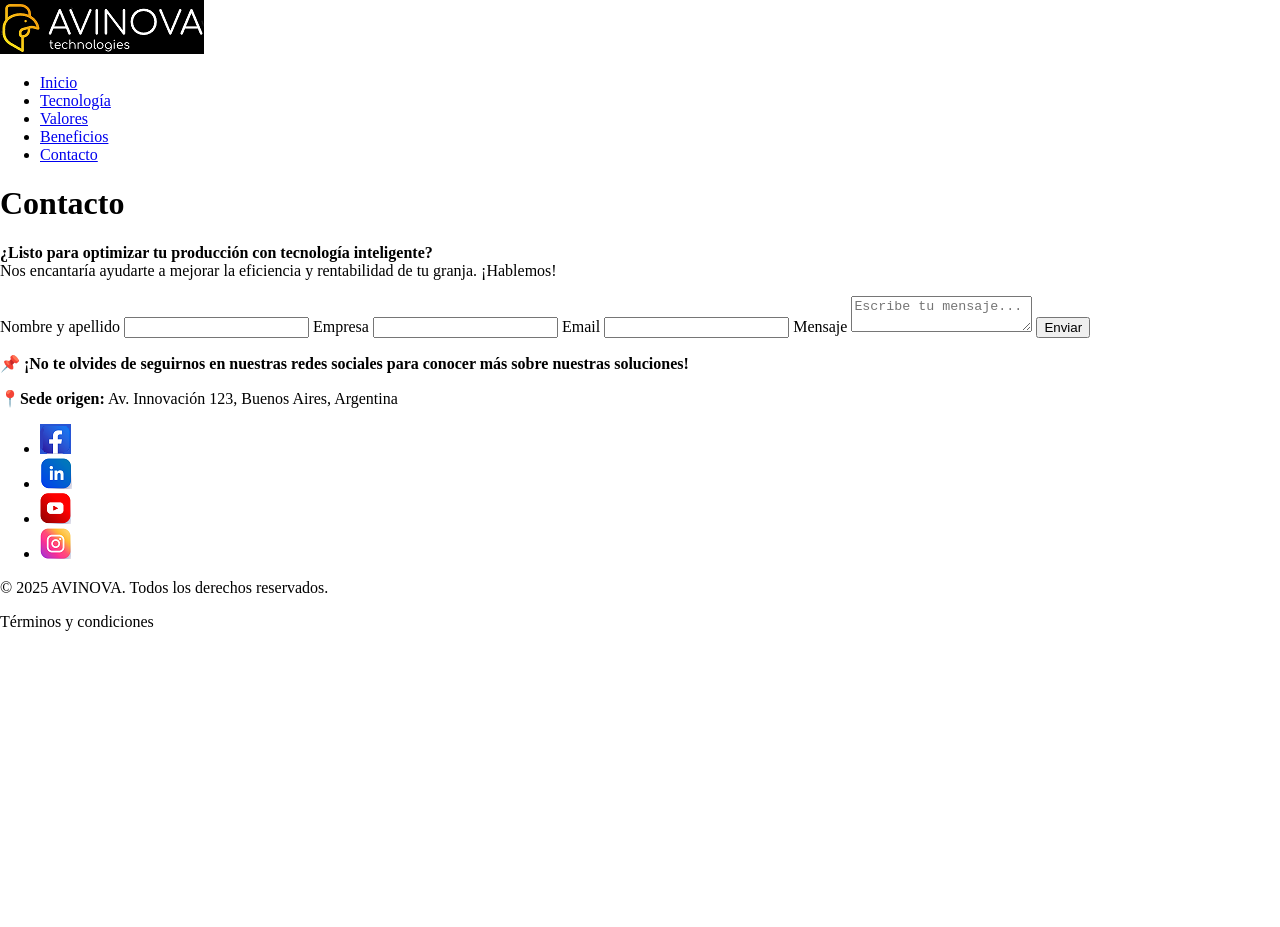
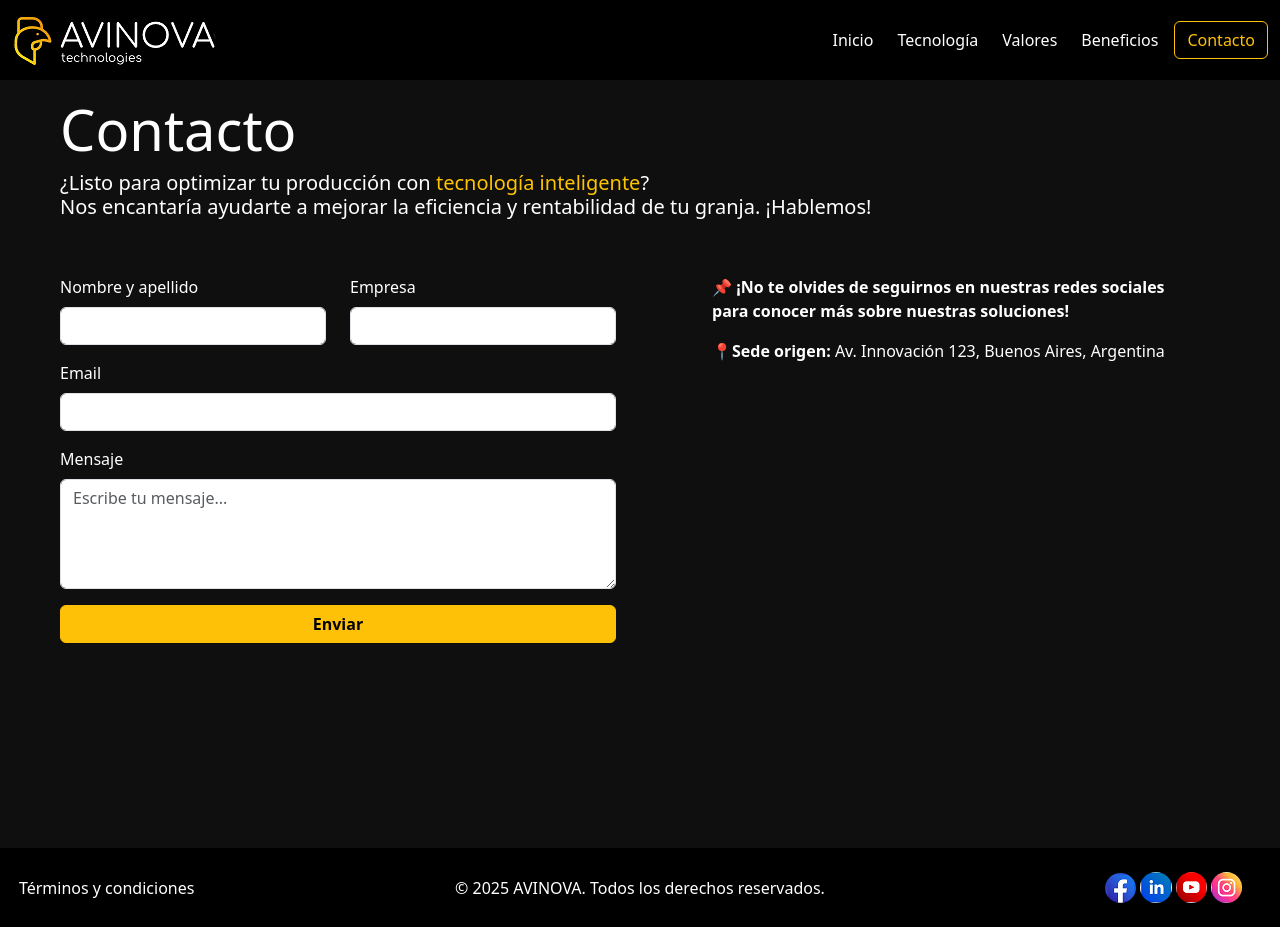
Before and after one commit to gonzalosilveyra/Avinova, a plain HTML site: page pages/contacto.html in a window 1280 px wide. Before the commit the page ends 800 px from the top, so only its background shows below. Drawn offline with nearby package versions, Linux system fonts and the light colour scheme.

Commit message:
Creación de contacto.html, corrección en la barra de navegación

```diff
--- a/css/styles.css
+++ b/css/styles.css
@@ -4,20 +4,19 @@ html, body {
   }
 
 
-.tecnologia, .valores, .beneficios {
+.inicio, .tecnologia, .valores, .beneficios, .contacto {
     background-color: #0f0f0f;
 }
 
 .logo-red-social {
     border-radius: 100%;
-    object-fit: cover; /* Ajusta la imagen sin deformarla */
+    object-fit: cover;
     background-color: black;
 }
 
 
 .inicio {
     padding: 0px 50px;
-
     background-image: url('../media/fondo-inicio.png');
     background-size:cover;
     background-position: center;
@@ -46,7 +45,7 @@ html, body {
     color: gold !important;
 }
 
-.tecnologia h1, .valores h1, .beneficios h1 {
+.tecnologia h1, .valores h1, .beneficios h1, .contacto h1 {
     font-size: 7vh;
 }
 
--- a/pages/contacto.html
+++ b/pages/contacto.html
@@ -3,6 +3,7 @@
 <head>
     <meta charset="UTF-8">
     <meta name="viewport" content="width=device-width, initial-scale=1.0">
+    <link href="https://cdn.jsdelivr.net/npm/bootstrap@5.3.3/dist/css/bootstrap.min.css" rel="stylesheet" integrity="sha384-QWTKZyjpPEjISv5WaRU9OFeRpok6YctnYmDr5pNlyT2bRjXh0JMhjY6hW+ALEwIH" crossorigin="anonymous">
     <link rel="preconnect" href="https://fonts.googleapis.com">
     <link rel="preconnect" href="https://fonts.gstatic.com" crossorigin>
     <link href="https://fonts.googleapis.com/css2?family=Inter+Tight:ital,wght@0,100..900;1,100..900&family=Inter:ital,opsz,wght@0,14..32,100..900;1,14..32,100..900&family=Open+Sans:ital,wght@0,300..800;1,300..800&display=swap" rel="stylesheet">
@@ -10,65 +11,86 @@
     <title>Avinova - Contacto</title>
 </head>
 <body>
+
     <header>
-        <nav>
-            <img src="../media/Avinova.png">
-            <ul>
-                <li><a href="../index.html">Inicio</a></li>
-                <li><a href="tecnologia.html">Tecnología</a></li>
-                <li><a href="valores.html">Valores</a></li>
-                <li><a href="beneficios.html">Beneficios</a></li>
-                <li><a href="contacto.html">Contacto</a></li>
-            </ul>
+        <nav class="navbar navbar-expand-lg bg-black d-flex align-items-center fixed-top">
+          <div class="container-fluid ">
+              <a class="navbar-brand" href="../index.html"><img src="../media/Avinova.png" class="img-fluid" alt="Logo"></a>
+            <button class="navbar-toggler bg-warning" type="button" data-bs-toggle="collapse" data-bs-target="#navbarNavAltMarkup" aria-controls="navbarNavAltMarkup" aria-expanded="false" aria-label="Toggle navigation">
+              <span class="navbar-toggler-icon"></span>
+            </button>
+            <div class="collapse navbar-collapse justify-content-end" id="navbarNavAltMarkup">
+              <div class="navbar-nav align-items-center gap-2">
+                <a class="nav-link text-white" href="../index.html">Inicio</a>
+                <a class="nav-link text-white" href="tecnologia.html">Tecnología</a>
+                <a class="nav-link text-white" href="valores.html">Valores</a>
+                <a class="nav-link text-white" href="beneficios.html">Beneficios</a>
+                <a class="btn btn-outline-warning" href="contacto.html" role="button">Contacto</a>
+              </div>
+            </div>
+          </div>
         </nav>
     </header>
-    <main>
-        <div>
+
+    <main class="min-vh-100 py-5 px-5 text-white contacto mt-5">
+        <div class="container-fluid">
             <h1>Contacto</h1>
-            <p><strong>¿Listo para optimizar tu producción con tecnología inteligente?</strong><br>
-                Nos encantaría ayudarte a mejorar la eficiencia y rentabilidad de tu granja. ¡Hablemos!</p>
+            <h5>¿Listo para optimizar tu producción con <span class="texto-dorado">tecnología inteligente</span>? <br/>
+            Nos encantaría ayudarte a mejorar la eficiencia y rentabilidad de tu granja. ¡Hablemos!</h5>
+            <div class="row g-5 mt-1">
+                <div class="col-md-6">
+                    <form>
+                        <div class="row">
+                        <div class="col-md-6 mb-3">
+                            <label for="nombreyap" class="form-label">Nombre y apellido</label>
+                            <input type="text" class="form-control" id="nombreyap">
+                        </div>
+                        <div class="col-md-6 mb-3">
+                            <label for="empresa" class="form-label">Empresa</label>
+                            <input type="text" class="form-control" id="empresa">
+                        </div>
+                        <div class="col-12 mb-3">
+                            <label for="email" class="form-label">Email</label>
+                            <input type="email" class="form-control" id="email">
+                        </div>
+                        <div class="col-12 mb-3">
+                            <label for="mensaje" class="form-label">Mensaje</label>
+                            <textarea class="form-control" id="mensaje" rows="4" placeholder="Escribe tu mensaje..."></textarea>
+                        </div>
+                        <div class="col-12 mb-3">
+                            <button type="submit" class="btn btn-warning text-black w-100 fw-semibold">Enviar</button>
+                        </div>
+                        </div>
+                    </form>
+                </div>
+                <div class="col-md-6">
+                    <div class="px-md-5 px-2">
+                        <p>📌 <strong>¡No te olvides de seguirnos en nuestras redes sociales para conocer más sobre nuestras soluciones!</strong></p>
+                        <p>📍<strong>Sede origen:</strong> Av. Innovación 123, Buenos Aires, Argentina</p>
+                    </div>
+                </div>
+            </div>
         </div>
+    </main>
 
-        <div>
-            <form action="/submit" method="post">
-                <label for="nombreyap">Nombre y apellido</label>
-                <input type="text" id="nombreyap" name="nombreyap">
-
-                <label for="empresa">Empresa</label>
-                <input type="text" id="empresa" name="empresa">
-
-                <label for="email">Email</label>
-                <input type="email" id="email" name="email">
-
-                <label for="message">Mensaje</label>
-                <textarea id="message" name="message" placeholder="Escribe tu mensaje..."></textarea>
-
-                <input type="submit" value="Enviar">
-            </form>
+    <footer class="bg-black text-white py-4">
+        <div class="container-fluid">
+            <div class="row align-items-center d-flex text-center">
+                <div class="col-12 col-md-2">
+                    <a href="#" class="text-white text-decoration-none">Términos y condiciones</a>
+                </div>
+                <div class="col-12 col-md-8">
+                    <p class="mb-0">&copy; 2025 AVINOVA. Todos los derechos reservados.</p>
+                </div>
+                <div class="col-12 col-md-2">
+                    <a href="https://www.facebook.com" target="_blank"><img class="logo-red-social" src="../media/fb_logo.png" alt="Facebook"></a>
+                    <a href="https://www.linkedin.com" target="_blank"><img class="logo-red-social" src="../media/lkdn_logo.png" alt="LinkedIn"></a>
+                    <a href="https://www.youtube.com" target="_blank"><img class="logo-red-social" src="../media/yt_logo.png" alt="Youtube"></a>
+                    <a href="https://www.instagram.com" target="_blank"><img class="logo-red-social" src="../media/ig_logo.png" alt="Instagram"></a>
+                </div>
+            </div>
         </div>
-        <div>
-            <p>📌 <strong>¡No te olvides de seguirnos en nuestras redes sociales para conocer más sobre nuestras soluciones!</strong></p>
-            <p>📍<strong>Sede origen:</strong> Av. Innovación 123, Buenos Aires, Argentina</p>
-        </div>
-
-    </main>
-    <footer>
-        <ul>
-            <li>
-                <a href="https://www.facebook.com" target="_blank"><img src="../media/fb_logo.png" alt="Facebook"></a>
-            </li>
-            <li>
-                <a href="https://www.linkedin.com" target="_blank"><img src="../media/lkdn_logo.png" alt="LinkedIn"></a>
-            </li>
-            <li>
-                <a href="https://www.youtube.com" target="_blank"><img src="../media/yt_logo.png" alt="Youtube"></a>
-            </li>
-            <li>
-                <a href="https://www.instagram.com" target="_blank"><img src="../media/ig_logo.png" alt="instagram"></a>
-            </li>
-        </ul>
-        <p>&copy; 2025 AVINOVA. Todos los derechos reservados.</p>
-        <a>Términos y condiciones</a>
     </footer>
+    <script src="https://cdn.jsdelivr.net/npm/bootstrap@5.3.3/dist/js/bootstrap.bundle.min.js" integrity="sha384-YvpcrYf0tY3lHB60NNkmXc5s9fDVZLESaAA55NDzOxhy9GkcIdslK1eN7N6jIeHz" crossorigin="anonymous"></script>
 </body>
 </html>
```
Also changed, not shown: index.html (+2 -15 lines), pages/beneficios.html (+2 -28 lines), pages/tecnologia.html (+2 -6 lines), pages/valores.html (+3 -13 lines).
